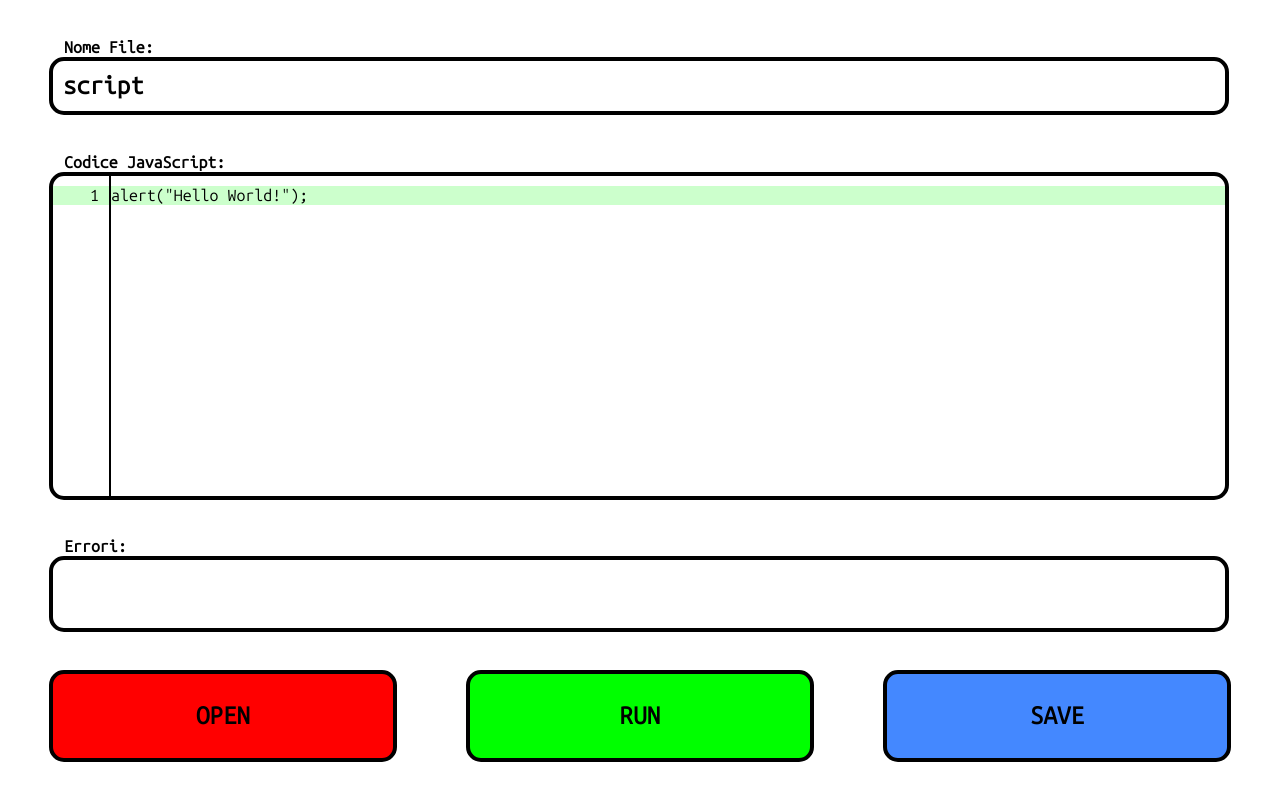
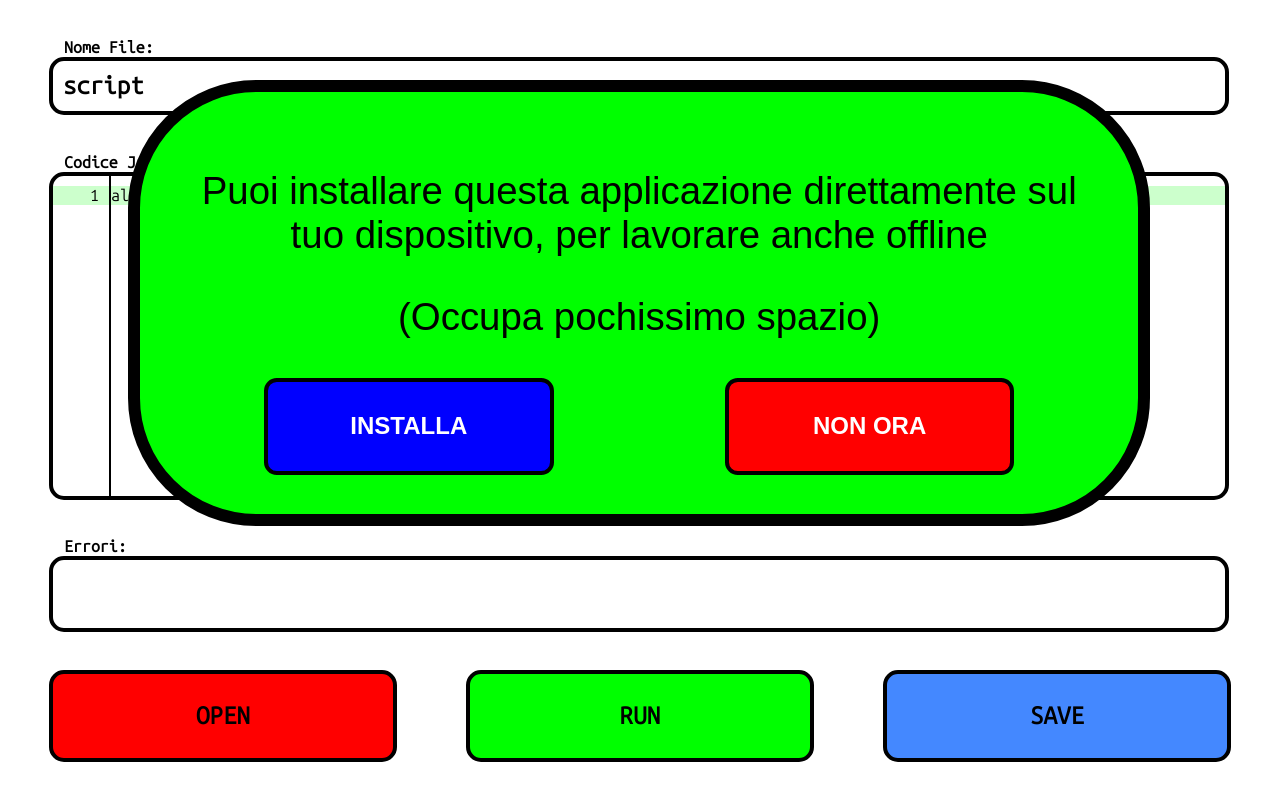
Before and after one commit to gmarabelli/js-ide, a plain HTML site: page index.html in a window 1280 px wide. Drawn offline with Linux system fonts and the light colour scheme.

Commit message:
added pwa capability

```diff
--- a/index.html
+++ b/index.html
@@ -3,7 +3,10 @@
 	<head>
 		<title>JS IDE</title>
 		<meta charset="UTF-8">
+		<link rel="manifest" href="manifest.json">
+		<link rel="icon" href="icon.png" type="image/png">
 		<link rel="stylesheet" href="style.css">
+		<link rel="stylesheet" href="install.css">
 	</head>
 	<body>
 		<div>
@@ -31,5 +34,19 @@
 			<button id="save">SAVE</button>
 		</div>
 		<script src="script.js"></script>
+		<div id="install-banner">
+			<div id="install-invite">
+				<p>Puoi installare questa applicazione direttamente sul tuo dispositivo, per lavorare anche offline</p>
+				<p>(Occupa pochissimo spazio)</p>
+				<div><button id="install-button">INSTALLA</button><button id="noinstall-button">NON ORA</button></div>
+			</div>
+			<div id="install-instructions">
+				<p>Puoi installare questa applicazione semplicemente aggiungendola alla Home del tuo dispositivo</p>
+				<p>Su dispositivi Android si può raggiungere dal menu del browser</p>
+				<p>Su dispositivi Apple si può raggiungere dal menu "Condividi"</p>
+				<button id="closeinstall-button">CHIUDI</button>
+			</div>
+		</div>
+		<script src="install.js"></script>
 	</body>
 </html>
--- /dev/null
+++ b/install.css
@@ -0,0 +1,48 @@
+#install-banner {
+	display: none;
+	position: fixed;
+	top: 10vh;
+	left: 10vw;
+
+	border: max(1vw, 1vh) #000 solid;
+	border-radius: max(10vw, 10vh);
+	width: calc(80vw - 2 * max(4vw, 4vh));
+
+	background: #0f0;
+	padding: max(3vw, 3vh);
+	text-align: center;
+	font-family: sans-serif;
+	font-size: 3vw;
+}
+
+#install-invite {
+	display: block;
+}
+
+#install-invite div {
+	display: flex;
+	justify-content: space-around;
+}
+
+#install-button,
+#noinstall-button,
+#closeinstall-button {
+	border-radius: max(1vw, 1vh);
+	width: 20vw;
+	padding: max(1vw, 1vh);
+	font-weight: bold;
+	color: #fff;
+}
+
+#install-button {
+	background: #00f;
+}
+
+#noinstall-button,
+#closeinstall-button {
+	background: #f00;
+}
+
+#install-instructions {
+	display: none;
+}
--- /dev/null
+++ b/install.js
@@ -0,0 +1,58 @@
+const installBanner = document.getElementById("install-banner");
+const installInvite = document.getElementById("install-invite");
+const installButton = document.getElementById("install-button");
+const noinstallButton = document.getElementById("noinstall-button");
+const closeinstallButton = document.getElementById("closeinstall-button");
+const installInstructions = document.getElementById("install-instructions");
+
+let deferredPrompt;
+
+registerOffline();
+document.addEventListener("start", showInstall);
+
+window.addEventListener("beforeinstallprompt", (event) => {
+	event.preventDefault();
+	deferredPrompt = event;
+});
+
+window.addEventListener("appinstalled", (event) => {
+	hideInstall();
+});
+
+function showInstall () {
+	if(window.matchMedia("(display-mode: browser)").matches){
+		installBanner.style.display = "block";
+	}
+}
+
+function hideInstall () {
+	installBanner.style.display = "none";
+}
+
+async function registerOffline () {
+	try{
+		const registration = await navigator.serviceWorker.register("offline.js");
+		console.log("Service worker registration succeeded: ", registration);
+	}catch(error){
+		console.error("Cannot load service worker: ", error);
+	}
+}
+
+installButton.addEventListener("click", async () => {
+	try{
+		deferredPrompt.prompt();
+		const choice = await deferredPrompt.userChoice;
+		deferredPrompt = null;
+		if(choice == "accepted"){
+
+		}else{
+			hideInstall();
+		}
+	}catch{
+		installInvite.style.display = "none";
+		installInstructions.style.display = "block";
+	}
+});
+
+noinstallButton.addEventListener("click", hideInstall);
+closeinstallButton.addEventListener("click", hideInstall);
--- a/script.js
+++ b/script.js
@@ -1,5 +1,9 @@
 const FONT_HEIGHT = 19;
 const FONT_WIDTH = 8.9601;
+
+const startEvent = new Event("start");
+
+setTimeout(() => {document.dispatchEvent(startEvent);}, 100);
 
 function play(){
 	debug.style.backgroundColor = "#fff";
```
Also changed, not shown: offline.js (added, +25 -0 lines), icon.png (added), manifest.json (added).
